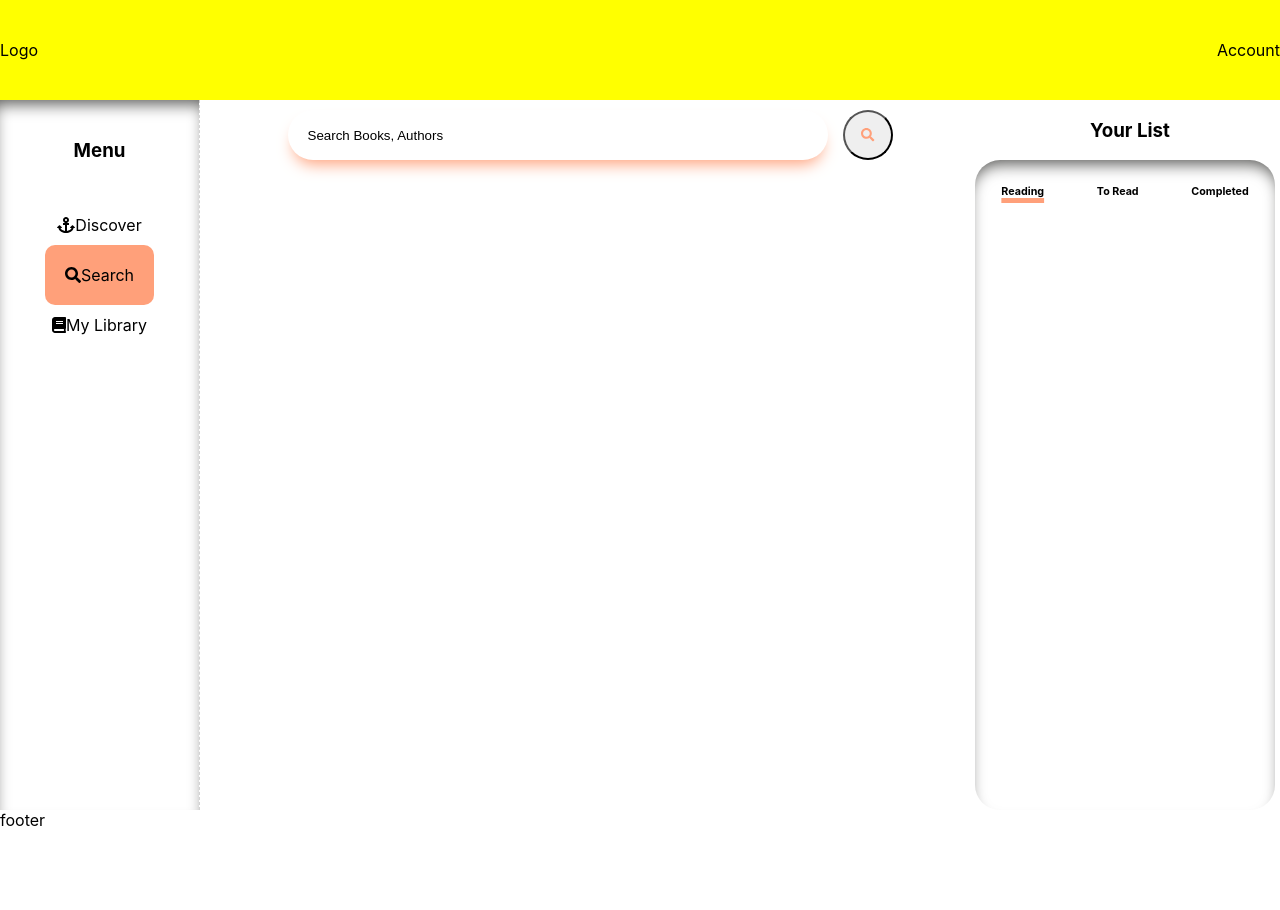
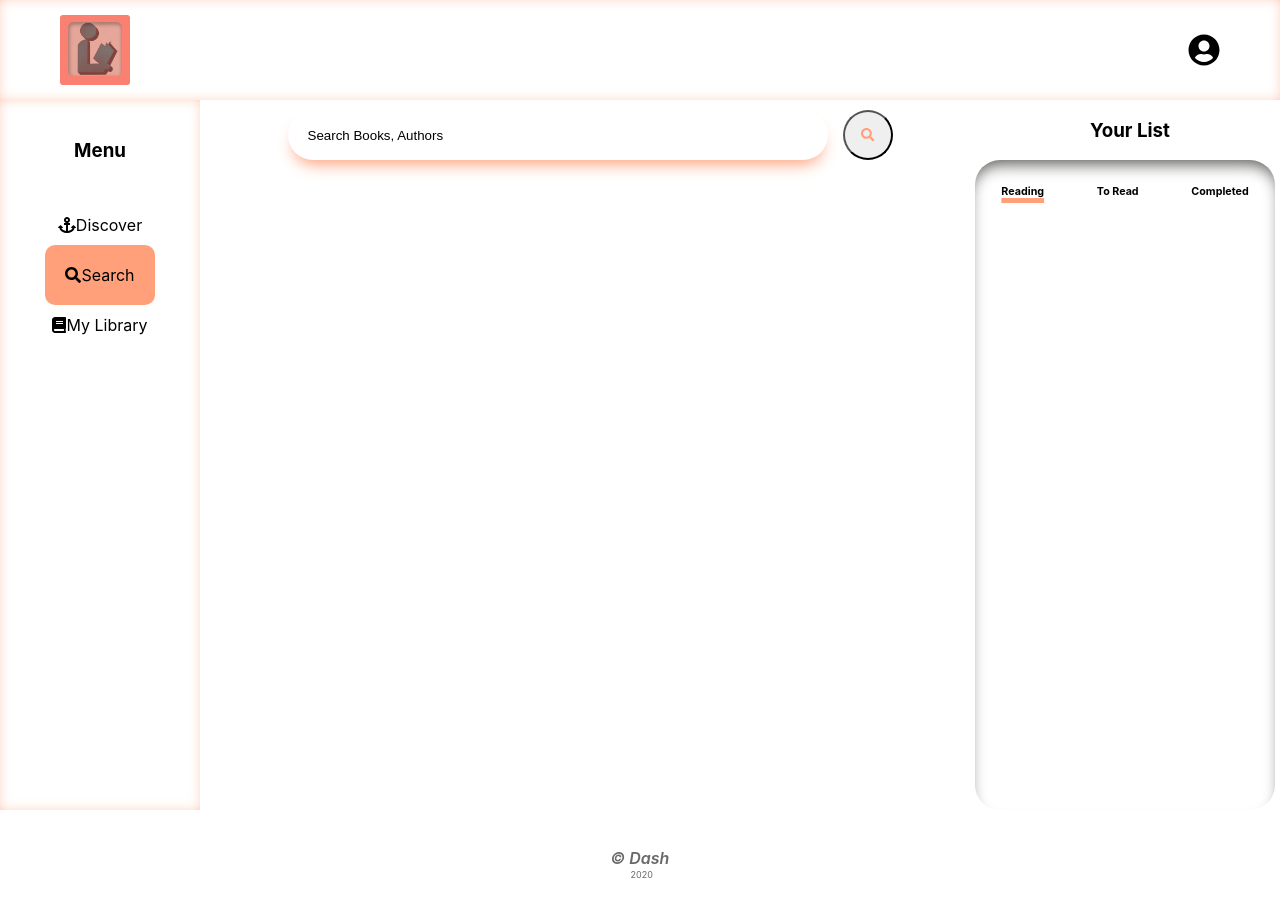
Before and after one commit to darshangit/readify, a Next.js app: page /search in a window 1280 px wide. After the commit the page ends 889 px from the top, so only its background shows below. Built offline with nearby package versions, Linux system fonts and the light colour scheme; what apollo-link-rest would draw is missing.

Commit message:
header and footer styling

```diff
--- a/components/UI/aside-book/AsideBook.jsx
+++ b/components/UI/aside-book/AsideBook.jsx
@@ -1,3 +1,4 @@
+import { COMPLETED, READING } from "../../layout/Constants";
 import styles from "./AsideBook.module.css";
 
 const AsideBook = (props) => {
@@ -19,9 +20,16 @@ const AsideBook = (props) => {
           {book?.volumeInfo?.authors?.join(", ")}
         </span>
       </div>
-      <div className={styles.right_portion}>
-        <p>50%</p>
-      </div>
+      {book.type === READING && (
+        <div className={styles.right_portion}>
+          <p>50%</p>
+        </div>
+      )}
+      {book.type === COMPLETED && (
+        <div className={styles.right_portion}>
+          <p>2017-10-20</p>
+        </div>
+      )}
     </div>
   );
 };
--- a/components/UI/modal/book-modal/MiddleForm.jsx
+++ b/components/UI/modal/book-modal/MiddleForm.jsx
@@ -31,7 +31,9 @@ const MiddleForm = (props) => {
 
       if (isConfirmed) {
         props.formAction(actionType, currentBook);
-        toastIt(`"${currentBook.volumeInfo.title}" has been deleted from Your List`);
+        toastIt(
+          `"${currentBook.volumeInfo.title}" has been removed from Your List`
+        );
       }
     }
   };
--- a/components/layout/Common.js
+++ b/components/layout/Common.js
@@ -4,7 +4,7 @@ import "react-toastify/dist/ReactToastify.css";
 export const toastIt = (message) => {
   toast(message, {
     position: "top-center",
-    autoClose: 5000,
+    autoClose: 2000,
     hideProgressBar: false,
     closeOnClick: true,
     pauseOnHover: true,
--- a/components/layout/aside/Aside.module.css
+++ b/components/layout/aside/Aside.module.css
@@ -4,8 +4,8 @@
   display: grid;
   grid-template-rows: 100px 50px 50px 50px;
   cursor: pointer;
-  border-right: 1px dashed lightgray;
-  box-shadow: inset 0 10px 16px -6px #585856;
+  border-right: 1px lightgray;
+  box-shadow: inset 0 0px 16px -6px lightsalmon;
   place-items: center;
 }
 
--- a/components/layout/footer/Footer.jsx
+++ b/components/layout/footer/Footer.jsx
@@ -1,6 +1,11 @@
 import styles from "./Footer.module.css";
 const Footer = (props) => {
-  return <div className={styles.footer}>footer</div>;
+  return (
+    <div className={styles.footer}>
+      <p className={styles.name}>© Dash</p>
+      <p className={styles.year}>2020</p>
+    </div>
+  );
 };
 
 export default Footer;
--- a/components/layout/footer/Footer.module.css
+++ b/components/layout/footer/Footer.module.css
@@ -1,3 +1,17 @@
 .footer {
   grid-area: f;
+  align-self: center;
+  justify-self: center;
 }
+
+.name {
+  font-style: italic;
+  font-weight: 600;
+  color: dimgray;
+}
+.year {
+  font-size: xx-small;
+  padding-left: 20px;
+  margin-top: -15px;
+  color: dimgray;
+}
--- a/components/layout/header/Header.jsx
+++ b/components/layout/header/Header.jsx
@@ -1,10 +1,22 @@
 import styles from "./Header.module.css";
-
+import { FontAwesomeIcon } from "@fortawesome/react-fontawesome";
+import {
+  faPersonBooth,
+  faAmericanSignLanguageInterpreting,
+  faUserCircle,
+  faUser,
+} from "@fortawesome/free-solid-svg-icons";
 const Header = (props) => {
   return (
     <div className={styles.header}>
-      <div className={styles.logo}>Logo</div>
-      <div className={styles.account}>Account</div>
+      <img
+        className={styles.img_style}
+        src="readify_icon.jpg"
+        title="Readify"
+      />
+      <div className={styles.account}>
+        <FontAwesomeIcon icon={faUserCircle} size="2x" title="Account" />
+      </div>
     </div>
   );
 };
--- a/components/layout/header/Header.module.css
+++ b/components/layout/header/Header.module.css
@@ -1,11 +1,21 @@
 .header {
-  background-color: yellow;
+  background-color: white;
   grid-area: h;
   display: grid;
   grid-template-columns: 1fr 1fr;
   align-items: center;
+  border-bottom: 1px lightgray;
+  box-shadow: inset 0 0px 16px -6px lightsalmon;
 }
 
 .account {
   justify-self: end;
+  margin-right: 60px;
+  cursor: pointer;
 }
+
+.img_style {
+  height: 70px;
+  margin-left: 60px;
+  cursor: pointer;
+}
```
Also changed, not shown: public/readify_icon.jpg (added).
